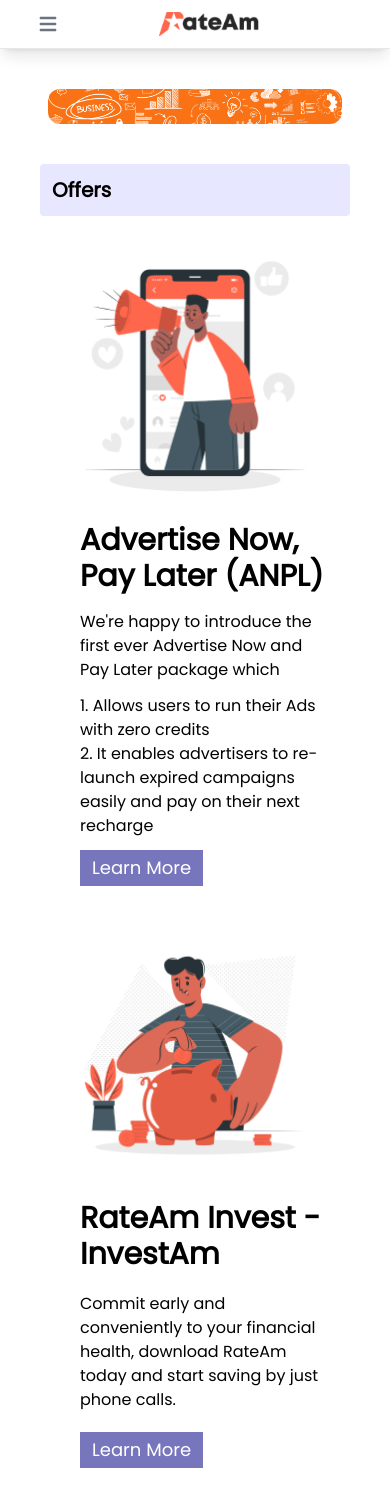
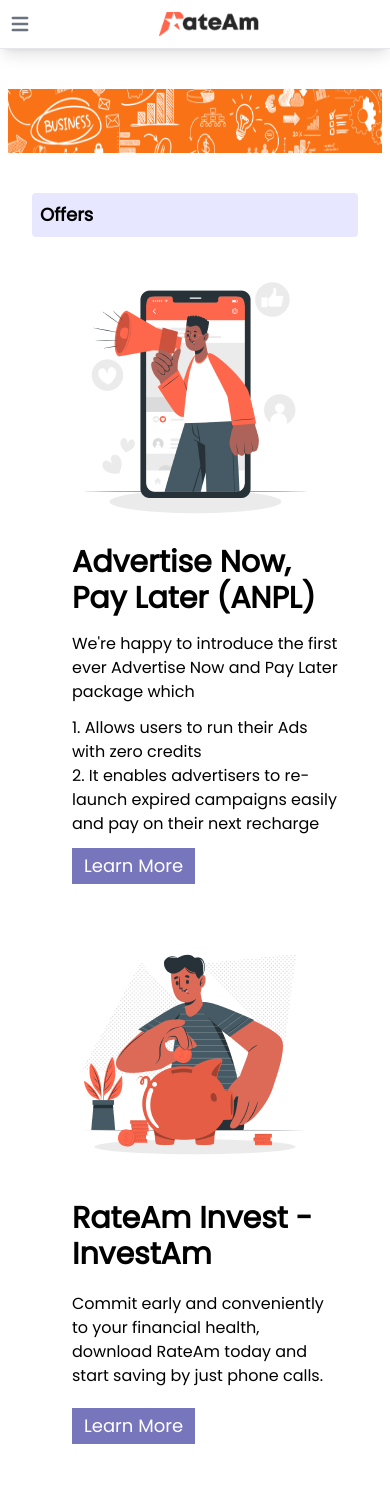
Before and after one commit to Horppyman/rateam, a React (Create React App) app: page /business in a window 390 px wide. Shown: the top 1510 px of the page. Built offline with nearby package versions, Linux system fonts and the light colour scheme.

Commit message:
adjusted the banner size in the business page

```diff
--- a/src/component/Nav.js
+++ b/src/component/Nav.js
@@ -13,7 +13,7 @@ const Nav = () => {
 
   return (
     <>
-      <nav className="bg-white px-7 py-1 shadow-lg sticky w-full z-20 top-0 left-0 border-b border-gray-200 ">
+      <nav className="bg-white sm:px-7 py-1 shadow-lg sticky w-full z-20 top-0 left-0 border-b border-gray-200 ">
         <div className="container flex items-center justify-between mx-auto">
           <a href="/" className="flex items-center order-2 lg:order-1">
             <img src={logo} className="h-6 mr-3 sm:h-9" alt="" />
--- a/src/pages/Business/Advertise.js
+++ b/src/pages/Business/Advertise.js
@@ -25,7 +25,9 @@ const Advertise = ({ setNextPage, setRatePage }) => {
           <span className="flex items-center mx-2">
             <ChevronLeft />
           </span>{" "}
-          Advertise Now, Pay Later (ANPL)
+          <span className="text-sm md:text-lg lg:text-xl">
+            Advertise Now, Pay Later (ANPL)
+          </span>
         </p>
         <h1 className="lg:text-5xl text-2xl font-bold my-6 md:px-5 px-2">
           Advertise Now, Pay Later (ANPL)
--- a/src/pages/Business/Business.js
+++ b/src/pages/Business/Business.js
@@ -11,12 +11,13 @@ const Business = () => {
   ScrollToTop();
   return (
     <div
-      className="container mx-auto px-7 lg:px-0
+      className="container mx-auto  lg:px-0
   "
     >
-      <div className="bg-orange-500 my-10 rounded-xl mx-5">
-        <img src={aboutUs} alt="" className="w-full" />
+      <div className="bg-orange-500 my-10 md:rounded-xl mx-2 md:mx-5">
+        <img src={aboutUs} alt="" className="w-full h-16 md:h-auto" />
       </div>
+      <section className="px-5 lg:px-0">
         {!nextPage ? (
           <>
             <Offers setNextPage={setNextPage} setRatePage={setRatePage} />
@@ -27,6 +28,7 @@ const Business = () => {
         ) : (
           <Advertise setNextPage={setNextPage} setRatePage={setRatePage} />
         )}
+      </section>
       <section className="h-[30rem]"></section>
     </div>
   );
--- a/src/pages/Business/Components/Offers.js
+++ b/src/pages/Business/Components/Offers.js
@@ -6,12 +6,12 @@ const Offers = ({ setNextPage, setRatePage }) => {
   return (
     <>
       <div className="px-3">
-        <h1 className="text-xl font-semibold bg-[#E7E7FF] rounded p-3">
+        <h1 className="md:text-xl text-lg font-semibold bg-[#E7E7FF] rounded md:p-3 p-2">
           Offers
         </h1>
         {/* first card */}
         <div className=" lg:flex space-x-5 px-5 my-5">
-          <div className="">
+          <div className="flex items-center justify-center">
             <img src={mobile} alt="" />
           </div>
           <div className="">
@@ -43,7 +43,7 @@ const Offers = ({ setNextPage, setRatePage }) => {
         </div>
         {/* second card */}
         <div className=" lg:flex space-x-5 px-5 my-5">
-          <div className="">
+          <div className="flex items-center justify-center">
             <img src={savings} alt="" />
           </div>
           <div className="">
@@ -69,7 +69,7 @@ const Offers = ({ setNextPage, setRatePage }) => {
         </div>
         {/* third card */}
         <div className=" lg:flex space-x-5 px-5 my-5">
-          <div className="">
+          <div className="flex items-center justify-center">
             <img src={onlineAd} alt="" />
           </div>
           <div className="">
--- a/src/pages/Business/Components/Partnership.js
+++ b/src/pages/Business/Components/Partnership.js
@@ -4,7 +4,7 @@ const Partnership = () => {
   return (
     <>
       <div className="px-3">
-        <h1 className="text-xl font-semibold bg-[#E7E7FF] rounded p-3">
+        <h1 className="md:text-xl text-lg font-semibold bg-[#E7E7FF] rounded p-3">
           Partnership
         </h1>
         <div className="border  shadow-md text-gray-400  px-5 my-5">
--- a/src/pages/Home/Home.js
+++ b/src/pages/Home/Home.js
@@ -21,7 +21,7 @@ const Home = () => {
               <h2 className="xl:text-[4rem] lg:text-[40px] text-[1.5rem]  font-light">
                 Anytime, Anywhere
               </h2>
-              <p className="text-lg font-medium my-5 px-2">
+              <p className="sm:text-lg  font-medium my-5 px-2">
                 RateAm is a digital product that enables you to rate calls,
                 locations and even businesses you have interacted with and earn
                 money from each rating?
```
Lines whose indentation alone changed are shown as unchanged.
